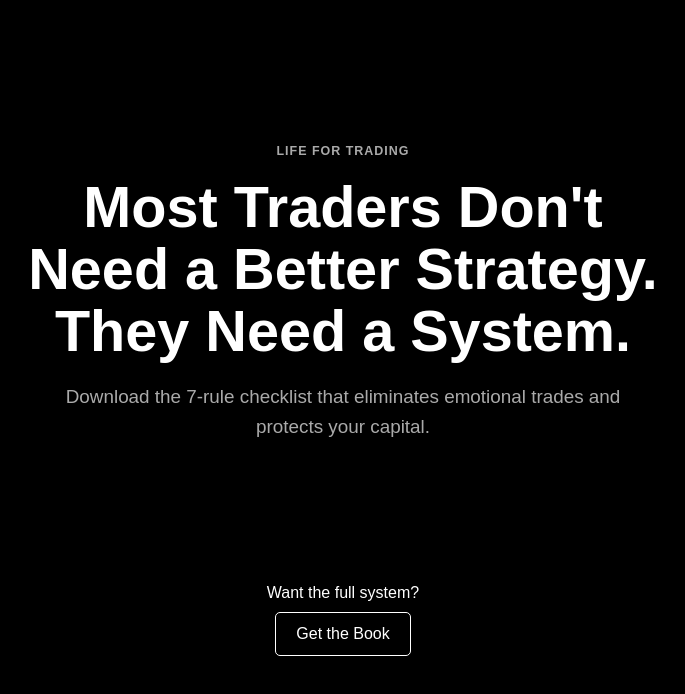
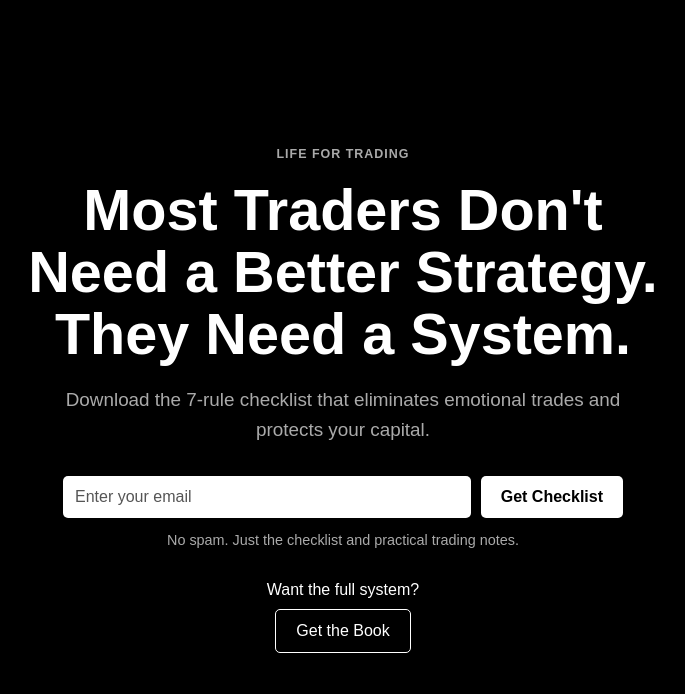
Before and after one commit to jfitz80/lifeforgetrading, a Next.js app: page / in a window 1280 px wide. Shown: the top 694 px of the page, without its empty margins (297-982 px from the left). Built offline with nearby package versions, Linux system fonts and the light colour scheme.

Commit message:
Use direct Kit subscription form

```diff
--- a/app/globals.css
+++ b/app/globals.css
@@ -75,40 +75,13 @@ h1 {
   line-height: 1.6;
 }
 
-.kit-form-shell,
 .subscribe-form {
   margin: 0 auto 20px;
 }
 
-.kit-form-shell {
-  display: block;
-  min-height: 82px;
-  margin-left: auto;
-  margin-right: auto;
-  max-width: 520px;
+.subscribe-form {
+  max-width: 560px;
   width: 100%;
-}
-
-.kit-form-shell > * {
-  margin-left: auto;
-  margin-right: auto;
-  max-width: 520px;
-  width: 100%;
-}
-
-.kit-form-shell .formkit-form[data-uid="d6b92e6422"] {
-  display: block !important;
-  margin: 0 auto !important;
-  max-width: 520px !important;
-  width: min(100%, 520px) !important;
-}
-
-.kit-form-shell .formkit-form[data-uid="d6b92e6422"] [data-style="minimal"] {
-  padding: 24px !important;
-}
-
-.kit-form-shell .formkit-form[data-uid="d6b92e6422"] .formkit-fields {
-  justify-content: center !important;
 }
 
 .subscribe-form label {
--- a/app/kit-form.tsx
+++ /dev/null
@@ -1,29 +0,0 @@
-"use client";
-
-import { useEffect, useRef } from "react";
-
-const kitFormUid = "d6b92e6422";
-const kitFormSrc = "https://lifeforgetrading.kit.com/d6b92e6422/index.js";
-
-export function KitForm() {
-  const containerRef = useRef<HTMLDivElement>(null);
-
-  useEffect(() => {
-    const container = containerRef.current;
-
-    if (!container || container.dataset.loaded === "true") {
-      return;
-    }
-
-    container.dataset.loaded = "true";
-
-    const script = document.createElement("script");
-    script.async = true;
-    script.dataset.uid = kitFormUid;
-    script.src = kitFormSrc;
-
-    container.appendChild(script);
-  }, []);
-
-  return <div ref={containerRef} className="kit-form-shell" />;
-}
--- a/app/page.tsx
+++ b/app/page.tsx
@@ -1,4 +1,4 @@
-import { KitForm } from "./kit-form";
+import { SubscribeForm } from "./subscribe-form";
 
 export default function Home() {
   return (
@@ -17,7 +17,7 @@ export default function Home() {
             protects your capital.
           </p>
 
-          <KitForm />
+          <SubscribeForm />
 
           <div className="book-cta">
             <p>Want the full system?</p>
--- a/app/subscribe-form.tsx
+++ b/app/subscribe-form.tsx
@@ -1,59 +1,26 @@
-"use client";
-
-import { FormEvent, useState } from "react";
-
-type FormState = "idle" | "loading" | "success" | "error";
-
 export function SubscribeForm() {
-  const [email, setEmail] = useState("");
-  const [state, setState] = useState<FormState>("idle");
-  const [message, setMessage] = useState("");
-
-  async function handleSubmit(event: FormEvent<HTMLFormElement>) {
-    event.preventDefault();
-    setState("loading");
-    setMessage("");
-
-    const response = await fetch("/api/subscribe", {
-      method: "POST",
-      headers: { "Content-Type": "application/json" },
-      body: JSON.stringify({ email })
-    });
-
-    const body = (await response.json()) as { message?: string };
-
-    if (!response.ok) {
-      setState("error");
-      setMessage(body.message ?? "Something went wrong. Try again.");
-      return;
-    }
-
-    setState("success");
-    setEmail("");
-    setMessage(body.message ?? "You're on the list.");
-  }
-
   return (
-    <form className="subscribe-form" onSubmit={handleSubmit}>
+    <form
+      className="subscribe-form"
+      action="https://app.kit.com/forms/9376932/subscriptions"
+      method="post"
+      acceptCharset="UTF-8"
+    >
       <label htmlFor="email">Get the free checklist</label>
       <div className="form-row">
         <input
           id="email"
-          name="email"
+          name="email_address"
           type="email"
           autoComplete="email"
           inputMode="email"
           placeholder="Enter your email"
-          value={email}
-          onChange={(event) => setEmail(event.target.value)}
           required
         />
-        <button type="submit" disabled={state === "loading"}>
-          {state === "loading" ? "Sending" : "Get Checklist"}
-        </button>
+        <button type="submit">Get Checklist</button>
       </div>
-      <p className={`form-message ${state === "error" ? "error" : ""}`}>
-        {message || "No spam. Just the checklist and practical trading notes."}
+      <p className="form-message">
+        No spam. Just the checklist and practical trading notes.
       </p>
     </form>
   );
```
